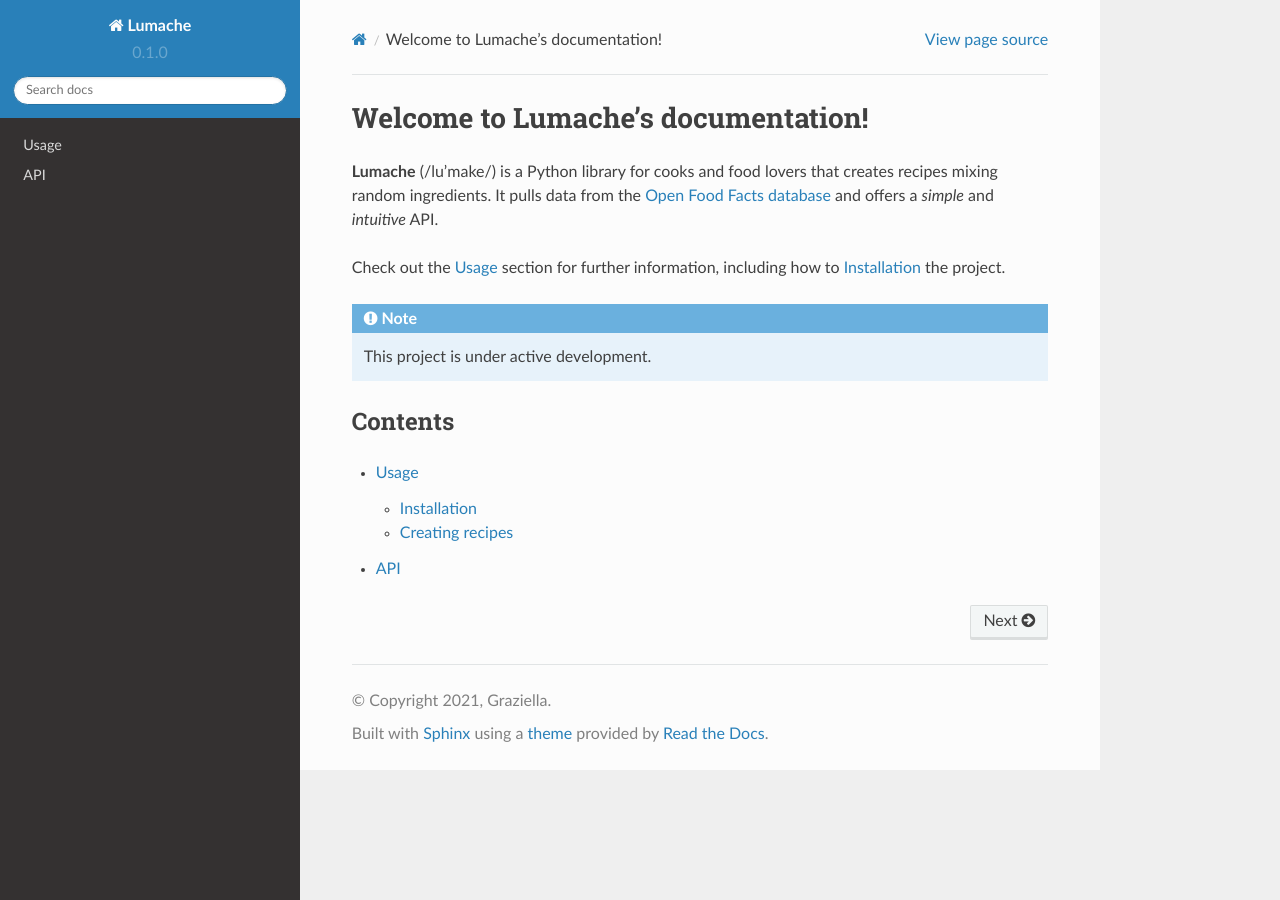
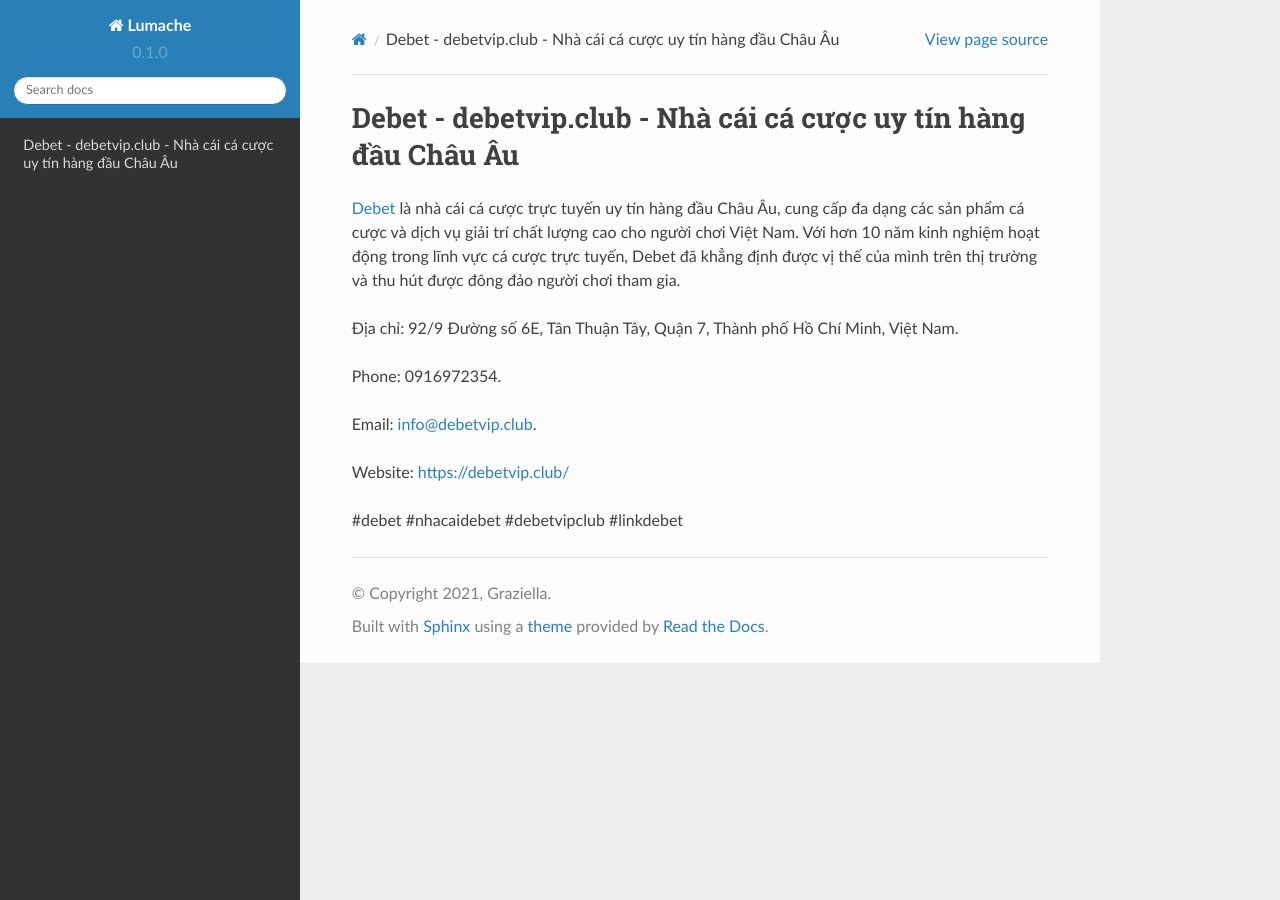
Before and after one commit to phamduyhong/debetvipclub, a Sphinx documentation site: the page built from docs/source/index.rst, in a window 1280 px wide. Built offline with Sphinx 7.4.7 and the Read the Docs theme 2.0.0, drawn with Linux system fonts in a browser that asks for light colours.

Commit message:
Update index.rst

```diff
--- a/docs/source/index.rst
+++ b/docs/source/index.rst
@@ -1,22 +1,14 @@
-Welcome to Lumache's documentation!
+Debet - debetvip.club - Nhà cái cá cược uy tín hàng đầu Châu Âu
 ===================================
 
-**Lumache** (/lu'make/) is a Python library for cooks and food lovers
-that creates recipes mixing random ingredients.
-It pulls data from the `Open Food Facts database <https://world.openfoodfacts.org/>`_
-and offers a *simple* and *intuitive* API.
+`Debet <https://debetvip.club/>`_ là nhà cái cá cược trực tuyến uy tín hàng đầu Châu Âu, cung cấp đa dạng các sản phẩm cá cược và dịch vụ giải trí chất lượng cao cho người chơi Việt Nam. Với hơn 10 năm kinh nghiệm hoạt động trong lĩnh vực cá cược trực tuyến, Debet đã khẳng định được vị thế của mình trên thị trường và thu hút được đông đảo người chơi tham gia.
 
-Check out the :doc:`usage` section for further information, including
-how to :ref:`installation` the project.
+Địa chỉ: 92/9 Đường số 6E, Tân Thuận Tây, Quận 7, Thành phố Hồ Chí Minh, Việt Nam.
 
-.. note::
+Phone: 0916972354.
 
-   This project is under active development.
+Email: info@debetvip.club.
 
-Contents
---------
+Website: https://debetvip.club/
 
-.. toctree::
-
-   usage
-   api
+#debet #nhacaidebet #debetvipclub #linkdebet
```
